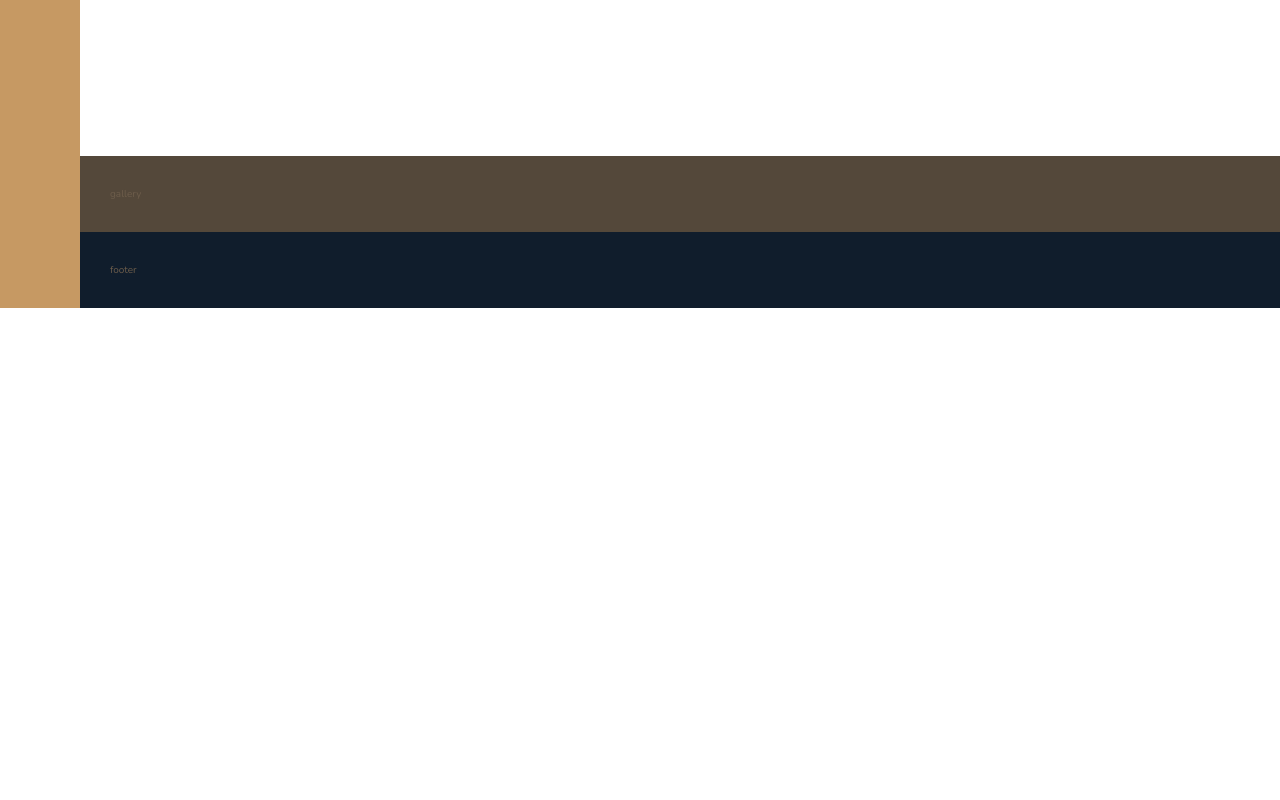
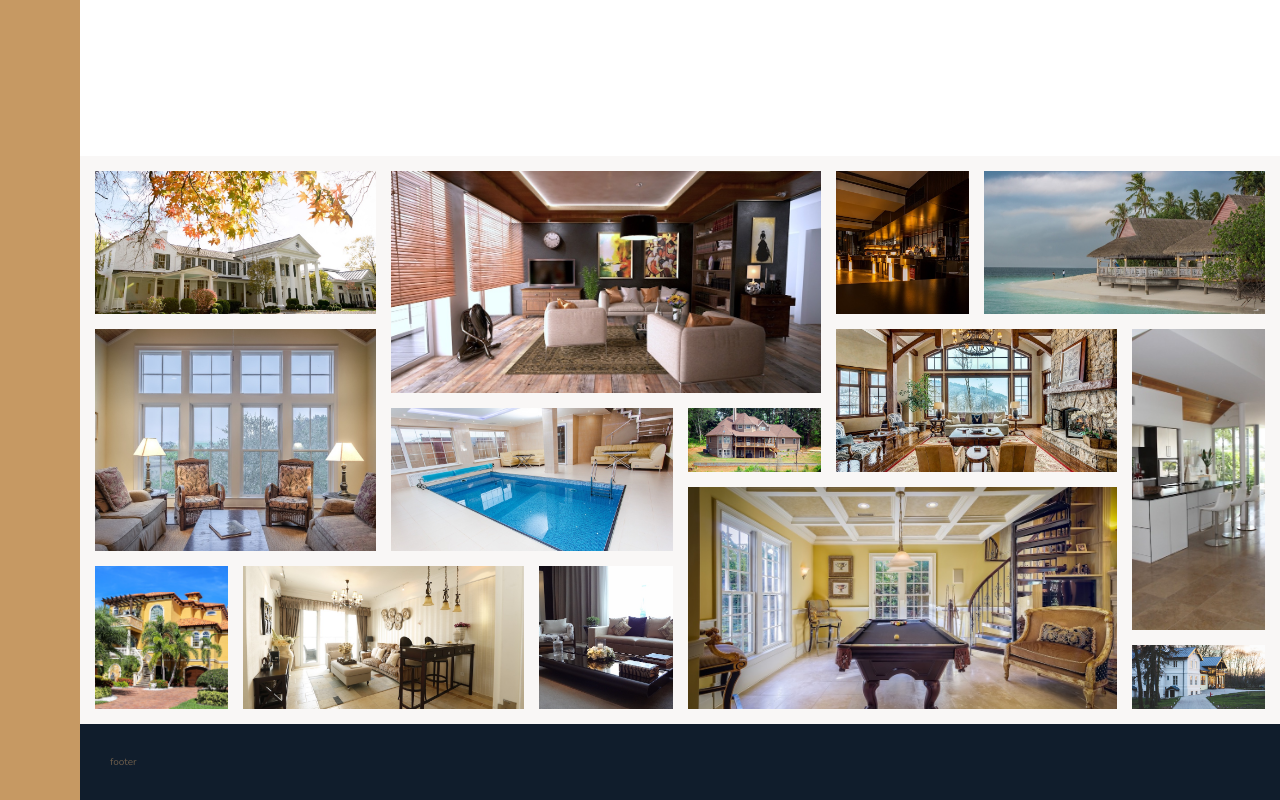
Before and after one commit to m7mdZayan/nexter, a website: page index.html in a window 1280 px wide. Shown: the part 3105-3905 px from the top of the page. Before the commit the page ends 3413 px from the top, so only its background shows below. Drawn offline with nearby package versions, Linux system fonts and the light colour scheme.

Commit message:
gallery section is finished

```diff
--- a/index.html
+++ b/index.html
@@ -331,7 +331,111 @@
       </div>
     </section>
 
-    <section class="gallery">gallery</section>
+    <section class="gallery">
+      <figure class="gallery__item gallery__item--1">
+        <img
+          src="./img/gal-1.jpeg"
+          alt="gallery image 1"
+          class="gallery__img"
+        />
+      </figure>
+
+      <figure class="gallery__item gallery__item--2">
+        <img
+          src="./img/gal-2.jpeg"
+          alt="gallery image 2"
+          class="gallery__img"
+        />
+      </figure>
+
+      <figure class="gallery__item gallery__item--3">
+        <img
+          src="./img/gal-3.jpeg"
+          alt="gallery image 3"
+          class="gallery__img"
+        />
+      </figure>
+
+      <figure class="gallery__item gallery__item--4">
+        <img
+          src="./img/gal-4.jpeg"
+          alt="gallery image 4"
+          class="gallery__img"
+        />
+      </figure>
+
+      <figure class="gallery__item gallery__item--5">
+        <img
+          src="./img/gal-5.jpeg"
+          alt="gallery image 5"
+          class="gallery__img"
+        />
+      </figure>
+
+      <figure class="gallery__item gallery__item--6">
+        <img
+          src="./img/gal-6.jpeg"
+          alt="gallery image 6"
+          class="gallery__img"
+        />
+      </figure>
+
+      <figure class="gallery__item gallery__item--7">
+        <img
+          src="./img/gal-7.jpeg"
+          alt="gallery image 7"
+          class="gallery__img"
+        />
+      </figure>
+
+      <figure class="gallery__item gallery__item--8">
+        <img src="img/gal-8.jpeg" alt="Gallery image 8" class="gallery__img" />
+      </figure>
+
+      <figure class="gallery__item gallery__item--9">
+        <img src="img/gal-9.jpeg" alt="Gallery image 9" class="gallery__img" />
+      </figure>
+
+      <figure class="gallery__item gallery__item--10">
+        <img
+          src="img/gal-10.jpeg"
+          alt="Gallery image 10"
+          class="gallery__img"
+        />
+      </figure>
+
+      <figure class="gallery__item gallery__item--11">
+        <img
+          src="img/gal-11.jpeg"
+          alt="Gallery image 11"
+          class="gallery__img"
+        />
+      </figure>
+
+      <figure class="gallery__item gallery__item--12">
+        <img
+          src="img/gal-12.jpeg"
+          alt="Gallery image 12"
+          class="gallery__img"
+        />
+      </figure>
+
+      <figure class="gallery__item gallery__item--13">
+        <img
+          src="img/gal-13.jpeg"
+          alt="Gallery image 13"
+          class="gallery__img"
+        />
+      </figure>
+
+      <figure class="gallery__item gallery__item--14">
+        <img
+          src="img/gal-14.jpeg"
+          alt="Gallery image 14"
+          class="gallery__img"
+        />
+      </figure>
+    </section>
 
     <footer class="footer">footer</footer>
   </body>
--- a/sass/_gallery.scss
+++ b/sass/_gallery.scss
@@ -1,4 +1,76 @@
 .gallery {
-  background-color: $color-grey-dark-1;
+  background-color: $color-grey-light-1;
   grid-column: full-start / full-end;
+  padding: 1.5rem;
+  display: grid;
+  grid-template-columns: repeat(8, 1fr);
+  grid-template-rows: repeat(7, 5vw);
+  grid-gap: 1.5rem;
+
+  &__item--1 {
+    grid-column: 1 / span 2;
+    grid-row: 1 / span 2;
+  }
+
+  &__item--2 {
+    grid-column: 3 / span 3;
+    grid-row: 1 / span 3;
+  }
+  &__item--3 {
+    grid-row: 1 / span 2;
+    grid-column: 6 / 7;
+  }
+  &__item--4 {
+    grid-column: 7 / span 2;
+    grid-row: 1 / span 2;
+  }
+  &__item--5 {
+    grid-row: 3 / span 3;
+    grid-column: 1 / span 2;
+  }
+  &__item--6 {
+    grid-row: 4 / span 2;
+    grid-column: 3 / span 2;
+  }
+  &__item--7 {
+    grid-row: 4 / 5;
+    grid-column: 5 /6;
+  }
+  &__item--8 {
+    grid-row: 3 / 5;
+    grid-column: 6 / span 2;
+  }
+  &__item--9 {
+    grid-row: 3 / span 4;
+    grid-column: 8 / 9;
+  }
+  &__item--10 {
+    grid-row: 6 / 8;
+    grid-column: 1 / 2;
+  }
+  &__item--11 {
+    grid-row: 6 / 8;
+    grid-column: 2 / span 2;
+  }
+  &__item--12 {
+    grid-row: 6 / 8;
+    grid-column: 4 / 5;
+  }
+
+  &__item--13 {
+    grid-column: 5 / span 3;
+    grid-row: 5 / span 3;
+  }
+
+  &__item--14 {
+    grid-column: 8 / 9;
+    grid-row: 7 / 8;
+  }
+
+  &__img {
+    width: 100%;
+    height: 100%;
+    object-fit: cover;
+    display: block;
+  }
 }
```
Also changed, not shown: css/style.css.
